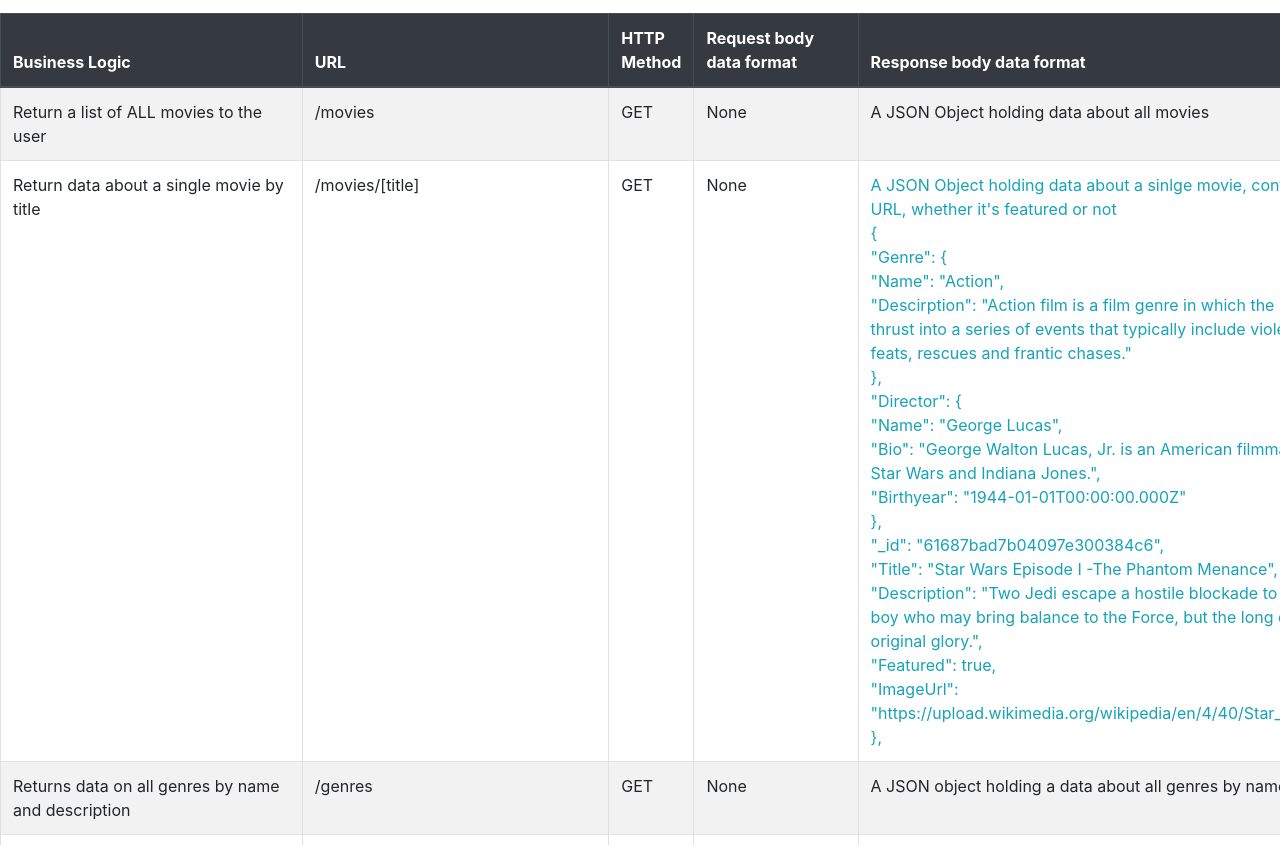
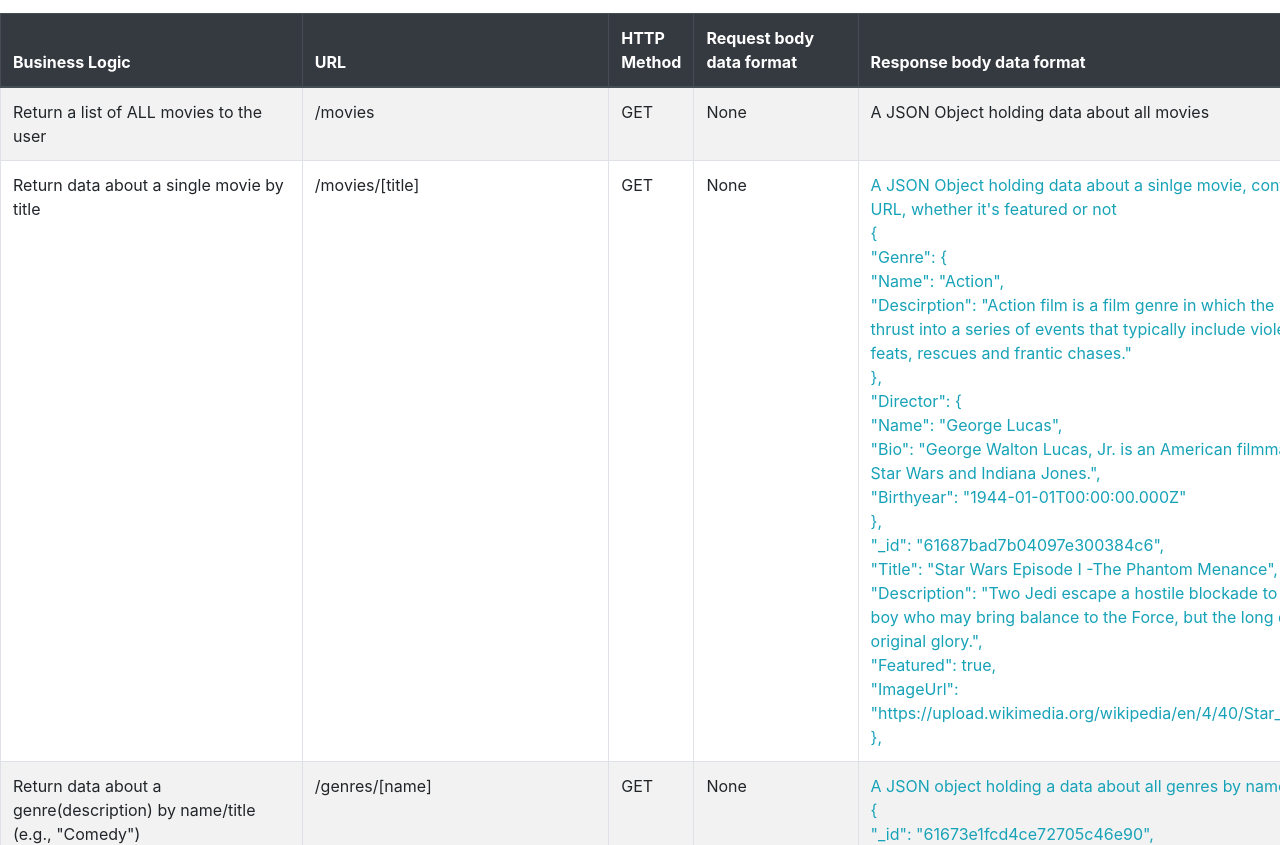
Before and after one commit to emmanuel818/Flix-Search, a website: page public/documentation.html in a window 1280 px wide. Shown: the part 107-952 px from the top of the page. Drawn offline with nearby package versions, Linux system fonts and the light colour scheme; files whose address does not match are found by name.

Commit message:
Updated documentation

```diff
--- a/public/documentation.html
+++ b/public/documentation.html
@@ -54,13 +54,6 @@
                                 "ImageUrl": "https://upload.wikimedia.org/wikipedia/en/4/40/Star_Wars_Phantom_Menace_poster.jpg"<br>
                             },
                         </td>
-                    </tr>
-                    <tr>
-                        <td>Returns data on all genres by name and description</td>
-                        <td>/genres</td>
-                        <td>GET</td>
-                        <td>None</td>
-                        <td>A JSON object holding a data about all genres by name and description</td>
                     </tr>
                     <tr>
                         <td>Return data about a genre(description) by name/title (e.g., "Comedy")</td>
```
